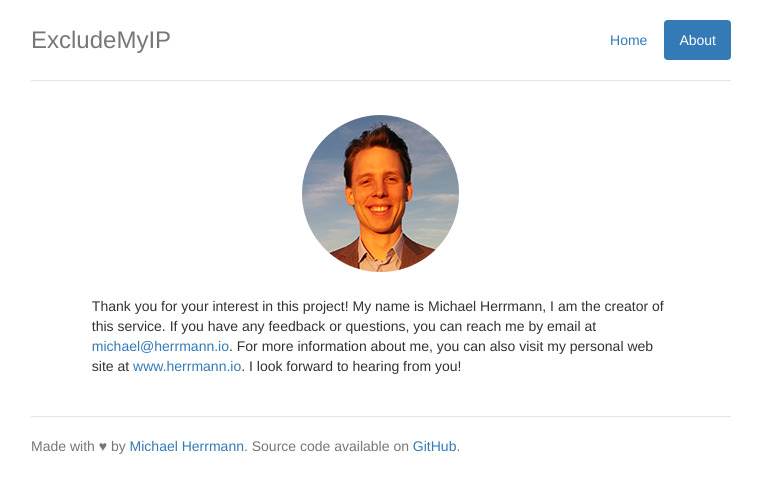
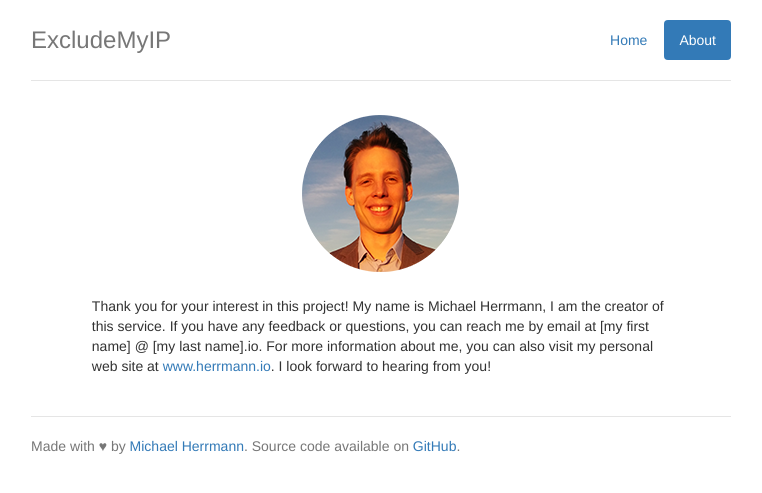
Before and after one commit to QPC-database/ExcludeMyIP, a Django app: page /about/ in a window 1280 px wide. Shown: the top 493 px of the page, without its empty margins (259-1021 px from the left). Run offline with Django 3.2, Linux system fonts and the light colour scheme; some libraries are stand-ins or nearby versions.

Commit message:
Remove plaintext email address to avoid being spammed.

```diff
--- a/public/templates/public/about.html
+++ b/public/templates/public/about.html
@@ -15,8 +15,8 @@
 			Thank you for your interest in this project! My name is Michael
 			Herrmann, I am the creator of this service. If you have any feedback or
 			questions, you can reach me by email at
-			<a href="mailto:michael@herrmann.io">michael@herrmann.io</a>. For more
-			information about me, you can also visit my personal web site at
+			[my first name] @ [my last name].io. For more information about me, you
+			can also visit my personal web site at
 			<a href="https://www.herrmann.io">www.herrmann.io</a>. I look forward to
 			hearing from you!
 		</p>
```
